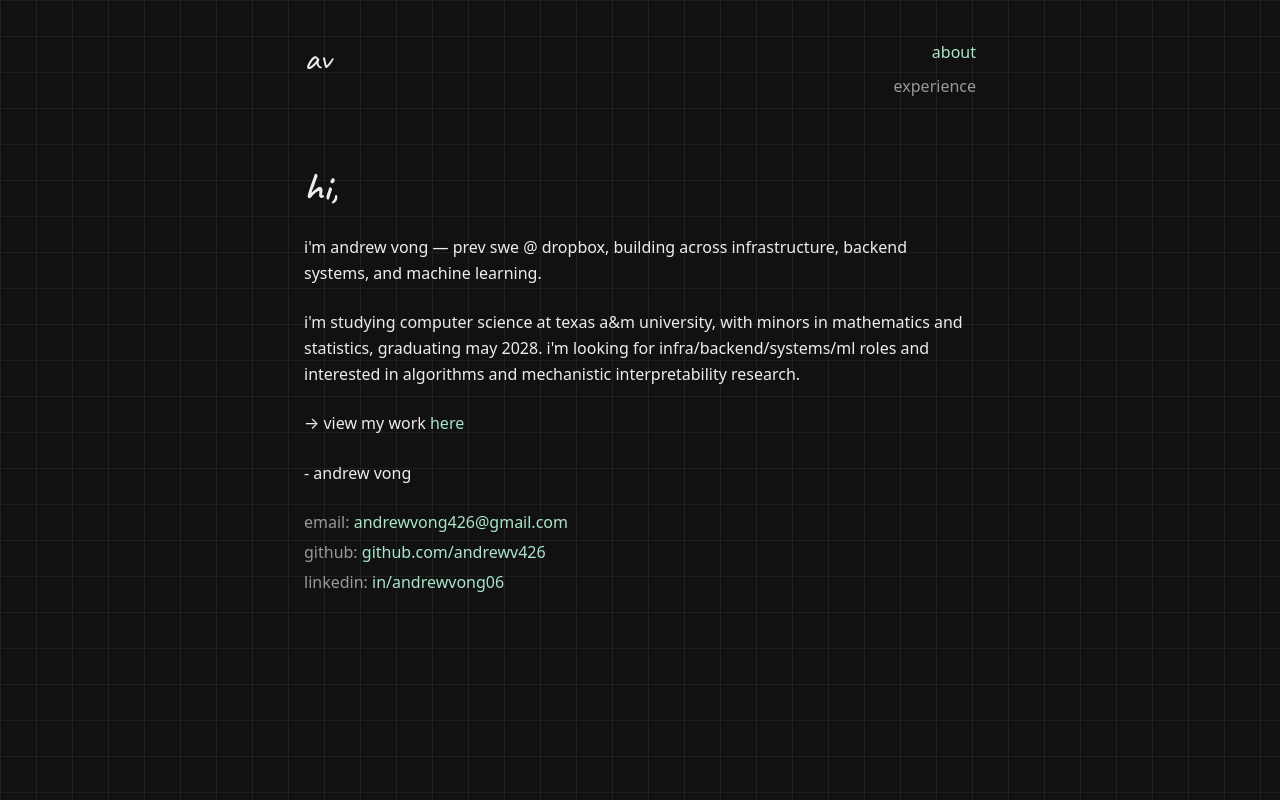
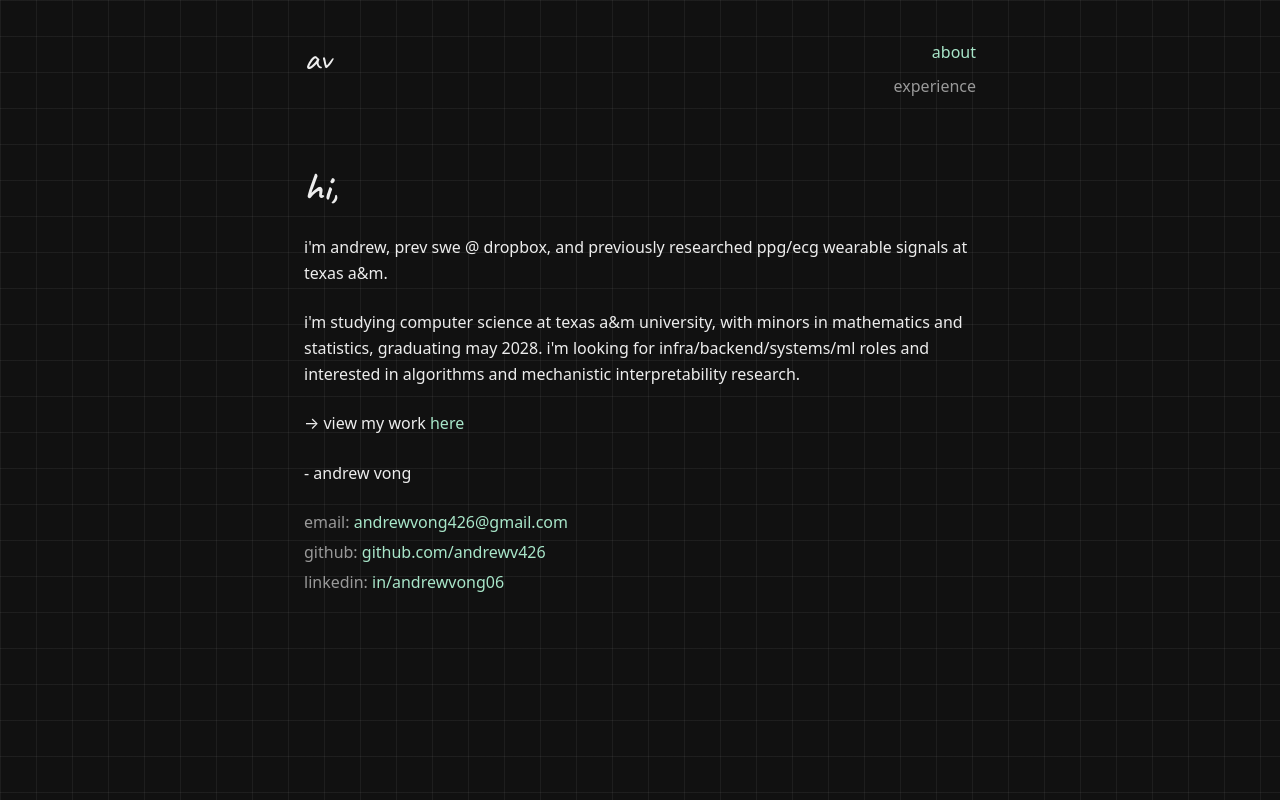
Before and after one commit to andrewv426/portfolio, a React (Vite) app: page / in a window 1280 px wide. Built offline with nearby package versions, Linux system fonts and the light colour scheme; a web font is replaced by a local one.

Commit message:
feat: highlight wearable signal research in about pitch

```diff
--- a/src/pages/About.jsx
+++ b/src/pages/About.jsx
@@ -5,8 +5,8 @@ function About() {
     <section className="page">
       <h1>hi,</h1>
       <p>
-        i'm andrew vong — prev swe @ dropbox, building across infrastructure,
-        backend systems, and machine learning.
+        i'm andrew, prev swe @ dropbox, and previously researched ppg/ecg
+        wearable signals at texas a&amp;m.
       </p>
       <p>
         i'm studying computer science at texas a&amp;m university, with minors in
```
